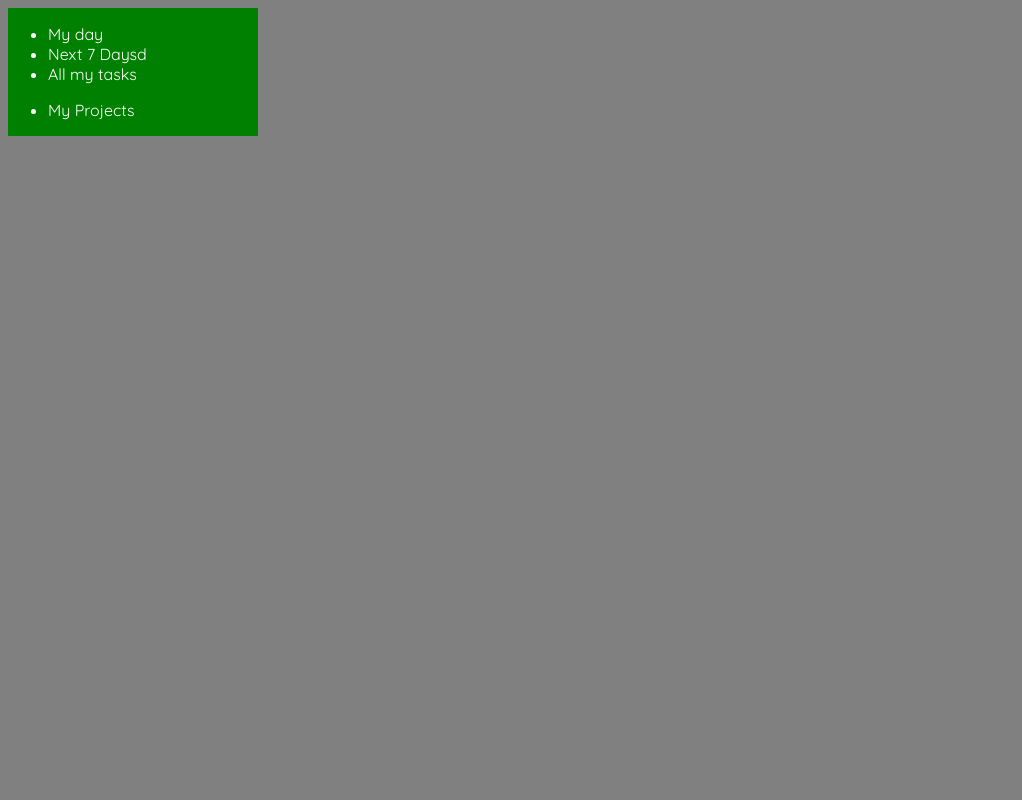
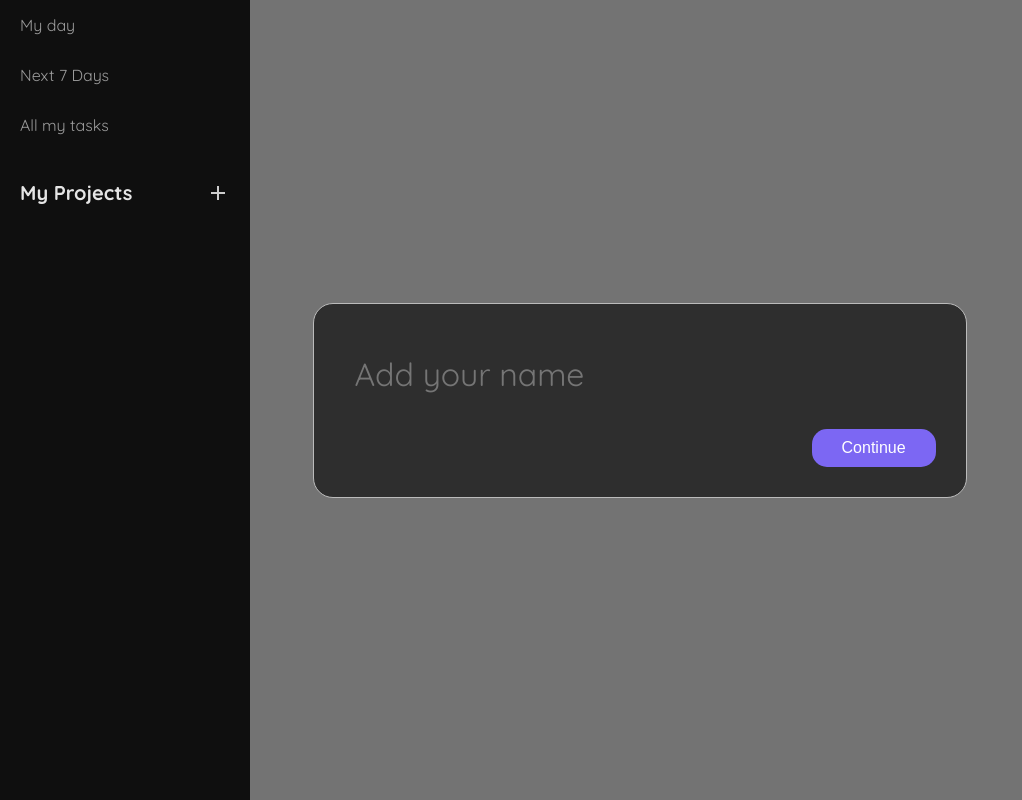
Before and after one commit to HunterFlechsig/odin-todo-list, a website built with webpack: page src/index.html in a window 1280 px wide. Shown: the whole page, without its empty margins (0-1022 px from the left). Built offline with nearby package versions, Linux system fonts and the light colour scheme.

Commit message:
add styling for sidebar nav items

```diff
--- a/src/index.html
+++ b/src/index.html
@@ -17,14 +17,16 @@
                         My day
                     </li>
                     <li>
-                        Next 7 Daysd
+                        Next 7 Days
                     </li>
                     <li>
                         All my tasks
                     </li>
                 </ul>
                 <ul class="proj-list">
-                    <li class="nav-title">My Projects</li>
+                    <li class="nav-title"><div>My Projects</div>
+                        <svg class="plus" xmlns="http://www.w3.org/2000/svg" height="24px" viewBox="0 -960 960 960" width="24px" fill="#e3e3e3"><path d="M440-440H200v-80h240v-240h80v240h240v80H520v240h-80v-240Z"/></svg>
+                    </li>
 
                 </ul>
             </nav>
--- a/src/index.js
+++ b/src/index.js
@@ -49,14 +49,12 @@ class ModalFormController {
     }
 
     getUsername(onSubmit) {
-        clearAndSet(modalForm, GetUserName());
+        clearAndSet(this.modalForm, GetUserName());
 
         const handler = (e) => {
             e.preventDefault();
 
             const formData = getFormDataAsObject(this.form);
-
-            this.form.removeEventListener("submit", handler);
             this.modal.close();
 
             onSubmit(formData.username);
--- a/src/styles.css
+++ b/src/styles.css
@@ -8,11 +8,13 @@
 
 :root {
     --dialog-bg: rgb(46, 46, 46);
-    --clr-primary-purple: rgb(86, 70, 177);
+    --clr-primary-purple: rgb(124, 103, 243);
     --default-font-family: "quicksand", "Helvetica Neue", Helvetica, Arial, "Roboto", sans-serif, "Apple Color Emoji", "Segoe UI Emoji", "Segoe UI Symbol", "Noto Color Emoji";
+    --clr-sidebar: rgb(17, 17, 17);
+    --clr-sidebar-hover: rgb(63, 63, 63);
 
     --txt-clr-main: rgb(255, 255, 255);
-    --txt-clr-secondart: rgb(172, 172, 172);
+    --txt-clr-secondary: rgb(172, 172, 172);
 
     font-family: var(--default-font-family);
 }
@@ -20,20 +22,81 @@
 body {
     background-color: grey;
     color: var(--txt-clr-main);
+    padding: 0;
+    margin: 0;
 }
 
 .page-container {
     display: flex;
+    height: 100vh;
 }
 
+
+/* SIDEBAR */
+
 .sidebar {
+    --text-size: 1rem;
+    --title-size: calc(var(--text-size) * 1.25);
+    --title-weight: 700;
+
+
     width: 250px;
-    background-color: green;
-    color: white;
+    background-color: var(--clr-sidebar);
+    color: var(--txt-clr-secondary);
+    font-size: var(--text-size);
+
+    display: flex;
+    flex-direction: column;
+    height: 100%;
+}
+
+.sidebar ul {
+    list-style-type: none;
+
+    color: var(--txt-clr-secondart);
+    padding: 0;
+    margin: 0;
 
     display: flex;
     flex-direction: column;
 }
+
+.sidebar ul li {
+    padding: 15px 20px;
+    transition: background-color 0.5s ease;
+}
+
+.sidebar ul > li:hover {
+    background-color: var(--clr-sidebar-hover);
+    cursor: pointer;
+}
+
+.sidebar .nav-title {
+    color: white;
+    font-size: var(--title-size);
+    display: flex;
+    align-items: center;
+    justify-content: space-between;
+    font-weight: var(--title-weight);
+
+    margin-top: 15px;
+}
+
+.selected {
+    color: var(--clr-primary-purple);
+}
+
+.sidebar .nav-title img {
+    width: var(--title-size);
+    position: relative;
+    top: 2px;
+}
+
+.sidebar .plus:hover {
+    fill: var(--clr-primary-purple);
+}
+
+/* /////////// */
 
 .content {
     background-color: blue;
```
